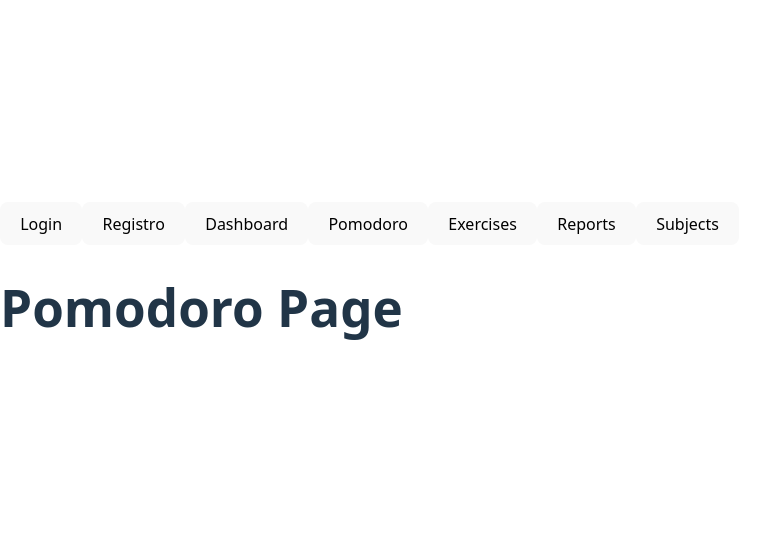
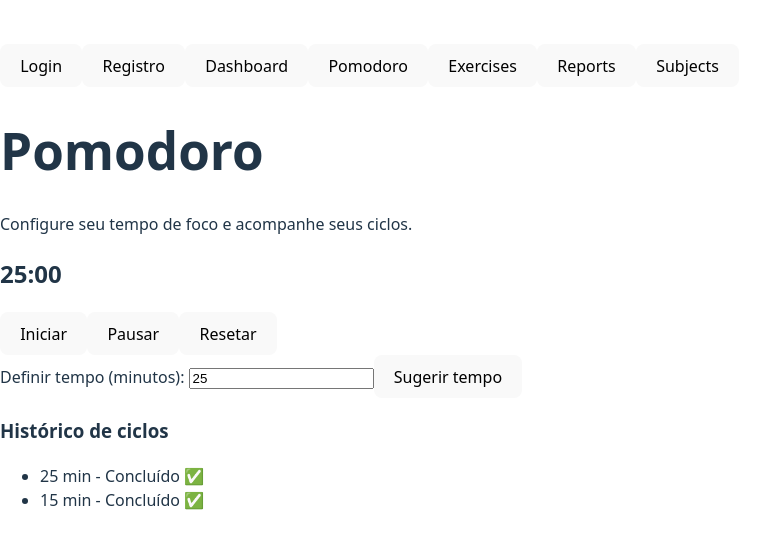
Before and after one commit to Jamersom-silva/timefocus, a React (Vite) app in the folder frontend/: page /pomodoro in a window 1280 px wide. Shown: the part 114-662 px from the top of the page, without its empty margins (0-781 px from the left). Built offline with nearby package versions, Linux system fonts and the light colour scheme.

Commit message:
pomodoro escopo

```diff
--- a/frontend/src/pages/Pomodoro/Pomodoro.tsx
+++ b/frontend/src/pages/Pomodoro/Pomodoro.tsx
@@ -2,9 +2,42 @@ import Header from "../../components/Header/Header";
 
 export default function PomodoroPage() {
   return (
-    <div className="home-page">
+    <div className="pomodoro-page">
       <Header />
-      <h1>Pomodoro Page</h1>
+
+      <div className="pomodoro-content p-4">
+        <h1 className="text-3xl font-bold">Pomodoro</h1>
+        <p>Configure seu tempo de foco e acompanhe seus ciclos.</p>
+
+        {/* Área do Timer */}
+        <div className="timer-box">
+          {/* Aqui entra o display do tempo */}
+          <h2 className="text-4xl font-mono">25:00</h2>
+
+          {/* Botões de controle */}
+          <div className="controls space-x-2">
+            <button>Iniciar</button>
+            <button>Pausar</button>
+            <button>Resetar</button>
+          </div>
+        </div>
+
+        {/* Input para o usuário definir tempo */}
+        <div className="time-config mt-4">
+          <label>Definir tempo (minutos): </label>
+          <input type="number" min="1" defaultValue={25} />
+          <button>Sugerir tempo</button>
+        </div>
+
+        {/* Histórico */}
+        <div className="history mt-6">
+          <h3 className="text-xl font-semibold">Histórico de ciclos</h3>
+          <ul>
+            <li>25 min - Concluído ✅</li>
+            <li>15 min - Concluído ✅</li>
+          </ul>
+        </div>
+      </div>
     </div>
   );
 }
```
